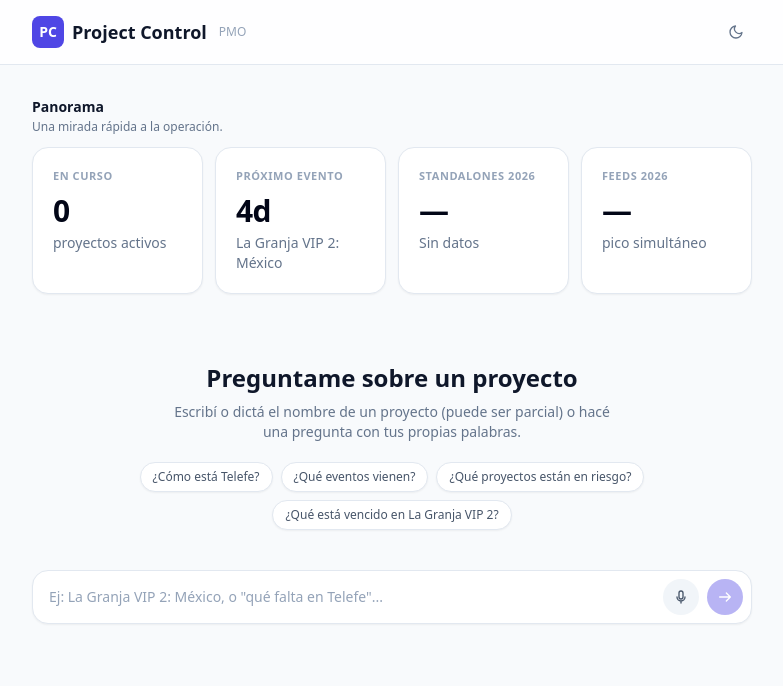
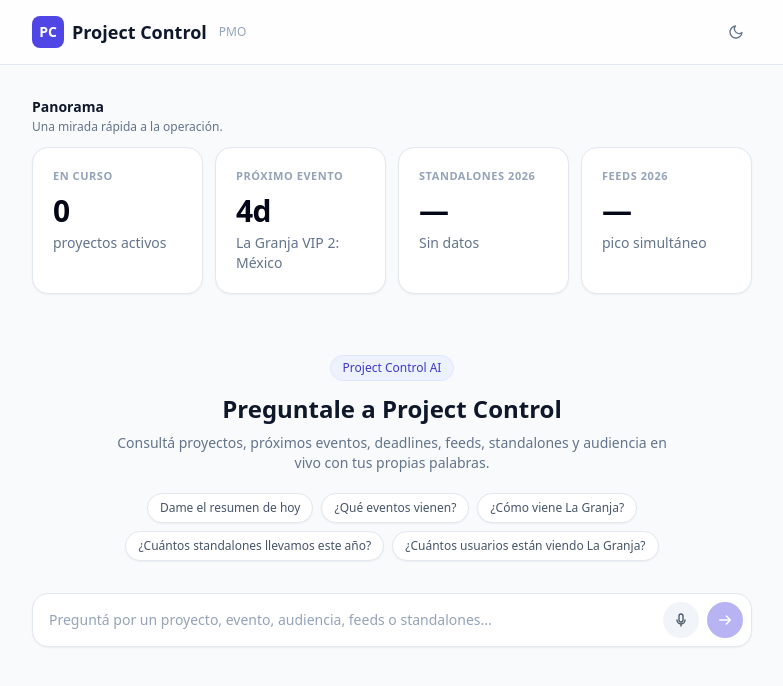
Before and after one commit to berinsteindiego-collab/proyectos, a Next.js app: page / in a window 1280 px wide. Shown: the top 686 px of the page, without its empty margins (248-1031 px from the left). Built offline with nearby package versions, Linux system fonts and the light colour scheme.

Commit message:
Upgrade Project Control assistant experience

```diff
--- a/src/components/AskBox.tsx
+++ b/src/components/AskBox.tsx
@@ -5,6 +5,7 @@ import ProjectBrief from "@/components/ProjectBrief";
 import ProjectStatusDashboard from "@/components/ProjectStatusDashboard";
 import TaskTable from "@/components/TaskTable";
 import ListCards from "@/components/ListCards";
+import LiveSnapshot, { type LiveSnapshotData } from "@/components/LiveSnapshot";
 import type { ListPayload, ProjectSearchResult, ProjectStatus } from "@/lib/project-status/types";
 
 interface ChatMessage {
@@ -13,52 +14,51 @@ interface ChatMessage {
   matches?: ProjectSearchResult[];
   status?: ProjectStatus;
   list?: ListPayload;
+  live?: LiveSnapshotData;
 }
 
-/** Contextual follow-up chips shown under the latest assistant answer. */
+const EXAMPLES = [
+  "Dame el resumen de hoy",
+  "¿Qué eventos vienen?",
+  "¿Cómo viene La Granja?",
+  "¿Cuántos standalones llevamos este año?",
+  "¿Cuántos usuarios están viendo La Granja?",
+];
+
+const LIVE_WORDS = /\b(viewers?|usuarios?|concurrentes?|viendo|audiencia|pa[ií]ses?|dispositivos?|devices?|live)\b/i;
+const HISTORY_KEY = "project-control-recent-questions";
+
 function suggestionsFor(m: ChatMessage): string[] {
+  if (m.live) return [`¿De qué países están viendo ${m.live.titleQuery}?`, `¿En qué dispositivos se ve ${m.live.titleQuery}?`];
   if (m.status) {
     const name = m.status.project.name;
     return [`¿Qué falta en ${name}?`, `¿Qué está vencido en ${name}?`, `Próximos deadlines de ${name}`];
   }
-  if (m.list) {
-    return ["¿Qué proyectos están en riesgo?", "¿Qué eventos vienen?"];
-  }
+  if (m.list) return ["¿Qué proyectos están en riesgo?", "¿Qué eventos vienen?"];
   return [];
 }
 
-const EXAMPLES = [
-  "¿Cómo está Telefe?",
-  "¿Qué eventos vienen?",
-  "¿Qué proyectos están en riesgo?",
-  "¿Qué está vencido en La Granja VIP 2?",
-];
-
 function MicIcon() {
-  return (
-    <svg viewBox="0 0 24 24" fill="none" stroke="currentColor" strokeWidth="2" className="h-4 w-4">
-      <path
-        strokeLinecap="round"
-        strokeLinejoin="round"
-        d="M12 15a3 3 0 0 0 3-3V6a3 3 0 0 0-6 0v6a3 3 0 0 0 3 3Zm6-3a6 6 0 0 1-12 0M12 18v3"
-      />
-    </svg>
-  );
+  return <svg viewBox="0 0 24 24" fill="none" stroke="currentColor" strokeWidth="2" className="h-4 w-4"><path strokeLinecap="round" strokeLinejoin="round" d="M12 15a3 3 0 0 0 3-3V6a3 3 0 0 0-6 0v6a3 3 0 0 0 3 3Zm6-3a6 6 0 0 1-12 0M12 18v3" /></svg>;
+}
+function SendIcon() {
+  return <svg viewBox="0 0 24 24" fill="none" stroke="currentColor" strokeWidth="2" className="h-4 w-4"><path strokeLinecap="round" strokeLinejoin="round" d="M4 12h16M14 6l6 6-6 6" /></svg>;
+}
+function CopyIcon() {
+  return <svg viewBox="0 0 24 24" fill="none" stroke="currentColor" strokeWidth="2" className="h-3.5 w-3.5"><rect x="9" y="9" width="11" height="11" rx="2"/><path d="M5 15H4a2 2 0 0 1-2-2V4a2 2 0 0 1 2-2h9a2 2 0 0 1 2 2v1"/></svg>;
 }
 
-function SendIcon() {
-  return (
-    <svg viewBox="0 0 24 24" fill="none" stroke="currentColor" strokeWidth="2" className="h-4 w-4">
-      <path strokeLinecap="round" strokeLinejoin="round" d="M4 12h16M14 6l6 6-6 6" />
-    </svg>
-  );
+function pickAudioMimeType(): string | undefined {
+  if (typeof MediaRecorder === "undefined") return undefined;
+  return ["audio/webm;codecs=opus", "audio/webm", "audio/mp4", "audio/ogg"].find((type) => MediaRecorder.isTypeSupported?.(type));
 }
 
-/** Picks a MediaRecorder mime type the current browser actually supports. */
-function pickAudioMimeType(): string | undefined {
-  if (typeof MediaRecorder === "undefined") return undefined;
-  const candidates = ["audio/webm;codecs=opus", "audio/webm", "audio/mp4", "audio/ogg"];
-  return candidates.find((type) => MediaRecorder.isTypeSupported?.(type));
+function extractLiveTitle(text: string): string {
+  return text
+    .replace(/[¿?¡!.,]/g, " ")
+    .replace(/\b(cu[aá]ntos?|cu[aá]ntas?|usuarios?|viewers?|concurrentes?|hay|est[aá]n|viendo|ven|de|desde|qu[eé]|pa[ií]ses?|dispositivos?|devices?|en|el|la|los|las|ahora|live|audiencia|principal|m[aá]s)\b/gi, " ")
+    .replace(/\s+/g, " ")
+    .trim();
 }
 
 export default function AskBox() {
@@ -66,68 +66,63 @@ export default function AskBox() {
   const [input, setInput] = useState("");
   const [loading, setLoading] = useState(false);
   const [error, setError] = useState<string | null>(null);
-
+  const [recent, setRecent] = useState<string[]>([]);
   const [micSupported, setMicSupported] = useState(false);
   const [recording, setRecording] = useState(false);
   const [transcribing, setTranscribing] = useState(false);
   const recorderRef = useRef<MediaRecorder | null>(null);
   const chunksRef = useRef<BlobPart[]>([]);
-
   const bottomRef = useRef<HTMLDivElement>(null);
 
   useEffect(() => {
-    setMicSupported(
-      typeof navigator !== "undefined" &&
-        !!navigator.mediaDevices?.getUserMedia &&
-        typeof MediaRecorder !== "undefined"
-    );
+    setMicSupported(typeof navigator !== "undefined" && !!navigator.mediaDevices?.getUserMedia && typeof MediaRecorder !== "undefined");
+    try { setRecent(JSON.parse(localStorage.getItem(HISTORY_KEY) || "[]")); } catch { setRecent([]); }
   }, []);
+  useEffect(() => { bottomRef.current?.scrollIntoView({ behavior: "smooth" }); }, [messages, loading, transcribing]);
 
-  useEffect(() => {
-    bottomRef.current?.scrollIntoView({ behavior: "smooth" });
-  }, [messages, loading, transcribing]);
+  function remember(text: string) {
+    const next = [text, ...recent.filter((q) => q !== text)].slice(0, 5);
+    setRecent(next);
+    try { localStorage.setItem(HISTORY_KEY, JSON.stringify(next)); } catch {}
+  }
 
   async function sendText(text: string) {
     if (!text || loading) return;
-
+    remember(text);
     const next = [...messages, { role: "user" as const, content: text }];
-    setMessages(next);
-    setInput("");
-    setLoading(true);
-    setError(null);
+    setMessages(next); setInput(""); setLoading(true); setError(null);
 
     try {
+      if (LIVE_WORDS.test(text)) {
+        const title = extractLiveTitle(text);
+        if (title) {
+          const liveRes = await fetch(`/api/live?title=${encodeURIComponent(title)}`);
+          const liveBody = await liveRes.json();
+          if (!liveRes.ok) throw new Error(liveBody.error ?? "No se pudo consultar Conviva.");
+          const live = liveBody.live as LiveSnapshotData;
+          const reply = live.matchedAssets.length
+            ? `Encontré ${live.concurrentPlays.toLocaleString("es-AR")} usuarios concurrentes para títulos que contienen “${title}”.`
+            : `No encontré sesiones activas para títulos que contengan “${title}”.`;
+          setMessages([...next, { role: "assistant", content: reply, live }]);
+          return;
+        }
+      }
+
       const res = await fetch("/api/ask", {
         method: "POST",
         headers: { "Content-Type": "application/json" },
         body: JSON.stringify({ messages: next.map((m) => ({ role: m.role, content: m.content })) }),
       });
       const body = await res.json();
-      if (!res.ok) {
-        throw new Error(body.error ?? "Error desconocido");
-      }
-      setMessages([
-        ...next,
-        {
-          role: "assistant",
-          content: body.reply as string,
-          matches: body.matches as ProjectSearchResult[] | undefined,
-          status: body.status as ProjectStatus | undefined,
-          list: body.list as ListPayload | undefined,
-        },
-      ]);
+      if (!res.ok) throw new Error(body.error ?? "Error desconocido");
+      setMessages([...next, { role: "assistant", content: body.reply, matches: body.matches, status: body.status, list: body.list }]);
     } catch (err) {
       setError((err as Error).message);
-    } finally {
-      setLoading(false);
-    }
+    } finally { setLoading(false); }
   }
 
   function handleKeyDown(e: React.KeyboardEvent<HTMLTextAreaElement>) {
-    if (e.key === "Enter" && !e.shiftKey) {
-      e.preventDefault();
-      sendText(input.trim());
-    }
+    if (e.key === "Enter" && !e.shiftKey) { e.preventDefault(); sendText(input.trim()); }
   }
 
   async function startRecording() {
@@ -138,183 +133,75 @@ export default function AskBox() {
       const mimeType = pickAudioMimeType();
       const recorder = mimeType ? new MediaRecorder(stream, { mimeType }) : new MediaRecorder(stream);
       chunksRef.current = [];
-
-      recorder.ondataavailable = (e) => {
-        if (e.data.size > 0) chunksRef.current.push(e.data);
-      };
+      recorder.ondataavailable = (e) => { if (e.data.size > 0) chunksRef.current.push(e.data); };
       recorder.onstop = async () => {
         stream.getTracks().forEach((t) => t.stop());
         const blob = new Blob(chunksRef.current, { type: mimeType || "audio/webm" });
-        await transcribeAndFill(blob);
+        setTranscribing(true);
+        try {
+          const formData = new FormData(); formData.append("audio", blob, "audio.webm");
+          const res = await fetch("/api/transcribe", { method: "POST", body: formData });
+          const body = await res.json();
+          if (!res.ok) throw new Error(body.error ?? "No se pudo transcribir el audio.");
+          if (body.text) await sendText(body.text); else setError("No entendí el audio, ¿podés intentar de nuevo?");
+        } catch (err) { setError((err as Error).message); } finally { setTranscribing(false); }
       };
-
-      recorder.start();
-      recorderRef.current = recorder;
-      setRecording(true);
-    } catch {
-      setError("No pude acceder al micrófono. Revisá los permisos del navegador.");
-    }
+      recorder.start(); recorderRef.current = recorder; setRecording(true);
+    } catch { setError("No pude acceder al micrófono. Revisá los permisos del navegador."); }
   }
-
-  function stopRecording() {
-    recorderRef.current?.stop();
-    recorderRef.current = null;
-    setRecording(false);
-  }
-
-  async function transcribeAndFill(blob: Blob) {
-    setTranscribing(true);
-    setError(null);
-    try {
-      const formData = new FormData();
-      formData.append("audio", blob, "audio.webm");
-      const res = await fetch("/api/transcribe", { method: "POST", body: formData });
-      const body = await res.json();
-      if (!res.ok) {
-        throw new Error(body.error ?? "No se pudo transcribir el audio.");
-      }
-      const text = (body.text as string) ?? "";
-      if (text) {
-        sendText(text);
-      } else {
-        setError("No entendí el audio, ¿podés intentar de nuevo?");
-      }
-    } catch (err) {
-      setError((err as Error).message);
-    } finally {
-      setTranscribing(false);
-    }
-  }
-
   function toggleRecording() {
-    if (recording) stopRecording();
+    if (recording) { recorderRef.current?.stop(); recorderRef.current = null; setRecording(false); }
     else startRecording();
   }
 
+  async function copyAnswer(text: string) {
+    try { await navigator.clipboard.writeText(text); } catch { setError("No pude copiar la respuesta."); }
+  }
+
   const empty = messages.length === 0;
-
   return (
     <div className="flex flex-col">
       {empty ? (
-        <div className="py-10 text-center">
-          <h1 className="text-2xl font-semibold text-slate-900 dark:text-slate-100">Preguntame sobre un proyecto</h1>
-          <p className="mx-auto mt-2 max-w-md text-sm text-slate-500 dark:text-slate-400">
-            Escribí o dictá el nombre de un proyecto (puede ser parcial) o hacé una pregunta con tus
-            propias palabras.
-          </p>
+        <div className="py-8 text-center">
+          <div className="mx-auto inline-flex rounded-full border border-indigo-100 bg-indigo-50 px-3 py-1 text-xs font-medium text-indigo-700 dark:border-indigo-900 dark:bg-indigo-950/40 dark:text-indigo-300">Project Control AI</div>
+          <h1 className="mt-3 text-2xl font-semibold text-slate-900 dark:text-slate-100">Preguntale a Project Control</h1>
+          <p className="mx-auto mt-2 max-w-xl text-sm text-slate-500 dark:text-slate-400">Consultá proyectos, próximos eventos, deadlines, feeds, standalones y audiencia en vivo con tus propias palabras.</p>
           <div className="mt-5 flex flex-wrap items-center justify-center gap-2">
-            {EXAMPLES.map((ex) => (
-              <button
-                key={ex}
-                onClick={() => sendText(ex)}
-                className="rounded-full border border-slate-200 bg-white px-3 py-1.5 text-xs text-slate-600 shadow-sm transition hover:border-indigo-300 hover:text-indigo-700 dark:border-slate-700 dark:bg-slate-900 dark:text-slate-300 dark:hover:border-indigo-500 dark:hover:text-indigo-400"
-              >
-                {ex}
-              </button>
-            ))}
+            {EXAMPLES.map((ex) => <button key={ex} onClick={() => sendText(ex)} className="rounded-full border border-slate-200 bg-white px-3 py-1.5 text-xs text-slate-600 shadow-sm transition hover:border-indigo-300 hover:text-indigo-700 dark:border-slate-700 dark:bg-slate-900 dark:text-slate-300">{ex}</button>)}
           </div>
+          {recent.length > 0 && (
+            <div className="mx-auto mt-6 max-w-2xl border-t border-slate-100 pt-4 text-left dark:border-slate-800">
+              <p className="mb-2 text-[11px] font-semibold uppercase tracking-wider text-slate-400">Recientes</p>
+              <div className="flex flex-wrap gap-2">{recent.slice(0, 4).map((q) => <button key={q} onClick={() => sendText(q)} className="rounded-lg bg-slate-50 px-3 py-2 text-xs text-slate-600 hover:bg-slate-100 dark:bg-slate-900 dark:text-slate-400 dark:hover:bg-slate-800">↻ {q}</button>)}</div>
+            </div>
+          )}
         </div>
       ) : (
         <div className="flex-1 space-y-4 overflow-y-auto pb-4">
           {messages.map((m, i) => (
             <div key={i} className={m.role === "user" ? "flex justify-end" : "flex flex-col gap-3"}>
-              {m.role === "user" ? (
-                <div className="max-w-[85%] rounded-2xl bg-slate-900 px-4 py-2 text-sm text-white dark:bg-indigo-600">
-                  {m.content}
+              {m.role === "user" ? <div className="max-w-[85%] rounded-2xl bg-slate-900 px-4 py-2 text-sm text-white dark:bg-indigo-600">{m.content}</div> : <>
+                <div className="group max-w-[85%] rounded-2xl bg-white px-4 py-3 text-sm text-slate-800 shadow-sm ring-1 ring-slate-100 dark:bg-slate-900 dark:text-slate-200 dark:ring-slate-800">
+                  <div style={{ whiteSpace: "pre-wrap" }}>{m.content}</div>
+                  <button onClick={() => copyAnswer(m.content)} className="mt-2 inline-flex items-center gap-1 text-[11px] text-slate-400 hover:text-indigo-600"><CopyIcon /> Copiar resumen</button>
                 </div>
-              ) : (
-                <>
-                  <div
-                    className="max-w-[85%] rounded-2xl bg-white px-4 py-2 text-sm text-slate-800 shadow-sm ring-1 ring-slate-100 dark:bg-slate-900 dark:text-slate-200 dark:ring-slate-800"
-                    style={{ whiteSpace: "pre-wrap" }}
-                  >
-                    {m.content}
-                  </div>
-                  {m.matches && m.matches.length > 0 && (
-                    <div className="flex max-w-[85%] flex-wrap gap-2">
-                      {m.matches.map((match) => (
-                        <button
-                          key={match.id}
-                          onClick={() => sendText(match.name)}
-                          className="rounded-full border border-slate-200 bg-white px-3 py-1.5 text-xs font-medium text-slate-700 shadow-sm hover:border-indigo-300 hover:text-indigo-700 dark:border-slate-700 dark:bg-slate-900 dark:text-slate-300 dark:hover:border-indigo-500 dark:hover:text-indigo-400"
-                        >
-                          {match.name}
-                          {match.status && <span className="ml-1.5 text-slate-400 dark:text-slate-500">({match.status})</span>}
-                        </button>
-                      ))}
-                    </div>
-                  )}
-                  {m.list && <ListCards list={m.list} />}
-                  {m.status && (
-                    <div className="max-w-full space-y-4">
-                      <ProjectBrief status={m.status} />
-                      <ProjectStatusDashboard status={m.status} />
-                      <TaskTable tasks={m.status.tasks} />
-                    </div>
-                  )}
-                  {i === messages.length - 1 &&
-                    !loading &&
-                    (() => {
-                      const suggestions = suggestionsFor(m);
-                      return suggestions.length > 0 ? (
-                        <div className="flex max-w-[85%] flex-wrap gap-2">
-                          {suggestions.map((s) => (
-                            <button
-                              key={s}
-                              onClick={() => sendText(s)}
-                              className="rounded-full border border-indigo-200 bg-indigo-50 px-3 py-1.5 text-xs font-medium text-indigo-700 shadow-sm hover:border-indigo-300 hover:bg-indigo-100 dark:border-indigo-900 dark:bg-indigo-950/40 dark:text-indigo-300 dark:hover:bg-indigo-950/70"
-                            >
-                              {s}
-                            </button>
-                          ))}
-                        </div>
-                      ) : null;
-                    })()}
-                </>
-              )}
+                {m.matches && m.matches.length > 0 && <div className="flex max-w-[85%] flex-wrap gap-2">{m.matches.map((match) => <button key={match.id} onClick={() => sendText(match.name)} className="rounded-full border border-slate-200 bg-white px-3 py-1.5 text-xs font-medium text-slate-700 shadow-sm hover:border-indigo-300 hover:text-indigo-700 dark:border-slate-700 dark:bg-slate-900 dark:text-slate-300">{match.name}</button>)}</div>}
+                {m.list && <ListCards list={m.list} />}
+                {m.live && <LiveSnapshot live={m.live} />}
+                {m.status && <div className="max-w-full space-y-4"><ProjectBrief status={m.status} /><ProjectStatusDashboard status={m.status} /><TaskTable tasks={m.status.tasks} /></div>}
+                {i === messages.length - 1 && !loading && <div className="flex max-w-[85%] flex-wrap gap-2">{suggestionsFor(m).map((s) => <button key={s} onClick={() => sendText(s)} className="rounded-full border border-indigo-200 bg-indigo-50 px-3 py-1.5 text-xs font-medium text-indigo-700 shadow-sm hover:bg-indigo-100 dark:border-indigo-900 dark:bg-indigo-950/40 dark:text-indigo-300">{s}</button>)}</div>}
+              </>}
             </div>
           ))}
-          {loading && <p className="text-sm text-slate-400 dark:text-slate-500">Pensando...</p>}
+          {loading && <p className="text-sm text-slate-400">Analizando...</p>}
           <div ref={bottomRef} />
         </div>
       )}
-
-      {error && (
-        <p className="mb-3 rounded-md bg-red-50 px-3 py-2 text-sm text-red-700 dark:bg-red-950/50 dark:text-red-400">{error}</p>
-      )}
-
+      {error && <p className="mb-3 rounded-md bg-red-50 px-3 py-2 text-sm text-red-700 dark:bg-red-950/50 dark:text-red-400">{error}</p>}
       <div className="sticky bottom-0 flex items-end gap-2 rounded-2xl border border-slate-200 bg-white p-2 shadow-sm dark:border-slate-700 dark:bg-slate-900">
-        <textarea
-          value={input}
-          onChange={(e) => setInput(e.target.value)}
-          onKeyDown={handleKeyDown}
-          rows={1}
-          placeholder={recording ? "Escuchando..." : transcribing ? "Transcribiendo..." : "Ej: La Granja VIP 2: México, o \"qué falta en Telefe\"..."}
-          disabled={recording || transcribing}
-          className="max-h-32 flex-1 resize-none rounded-xl border-none bg-transparent px-2 py-2 text-sm text-slate-900 outline-none placeholder:text-slate-400 dark:text-slate-100 dark:placeholder:text-slate-500"
-        />
-        {micSupported && (
-          <button
-            onClick={toggleRecording}
-            disabled={transcribing || loading}
-            title={recording ? "Detener grabación" : "Preguntar por voz"}
-            className={`flex h-9 w-9 shrink-0 items-center justify-center rounded-full transition disabled:opacity-40 ${
-              recording
-                ? "animate-pulse bg-red-500 text-white"
-                : "bg-slate-100 text-slate-600 hover:bg-slate-200 dark:bg-slate-800 dark:text-slate-300 dark:hover:bg-slate-700"
-            }`}
-          >
-            <MicIcon />
-          </button>
-        )}
-        <button
-          onClick={() => sendText(input.trim())}
-          disabled={loading || recording || transcribing || !input.trim()}
-          title="Enviar"
-          className="flex h-9 w-9 shrink-0 items-center justify-center rounded-full bg-indigo-600 text-white transition hover:bg-indigo-500 disabled:opacity-40"
-        >
-          <SendIcon />
-        </button>
+        <textarea value={input} onChange={(e) => setInput(e.target.value)} onKeyDown={handleKeyDown} rows={1} placeholder={recording ? "Escuchando..." : transcribing ? "Transcribiendo..." : "Preguntá por un proyecto, evento, audiencia, feeds o standalones..."} disabled={recording || transcribing} className="max-h-32 flex-1 resize-none rounded-xl border-none bg-transparent px-2 py-2 text-sm text-slate-900 outline-none placeholder:text-slate-400 dark:text-slate-100" />
+        {micSupported && <button onClick={toggleRecording} disabled={transcribing || loading} title={recording ? "Detener grabación" : "Preguntar por voz"} className={`flex h-9 w-9 shrink-0 items-center justify-center rounded-full transition disabled:opacity-40 ${recording ? "animate-pulse bg-red-500 text-white" : "bg-slate-100 text-slate-600 hover:bg-slate-200 dark:bg-slate-800 dark:text-slate-300"}`}><MicIcon /></button>}
+        <button onClick={() => sendText(input.trim())} disabled={loading || recording || transcribing || !input.trim()} title="Enviar" className="flex h-9 w-9 shrink-0 items-center justify-center rounded-full bg-indigo-600 text-white transition hover:bg-indigo-500 disabled:opacity-40"><SendIcon /></button>
       </div>
     </div>
   );
```
